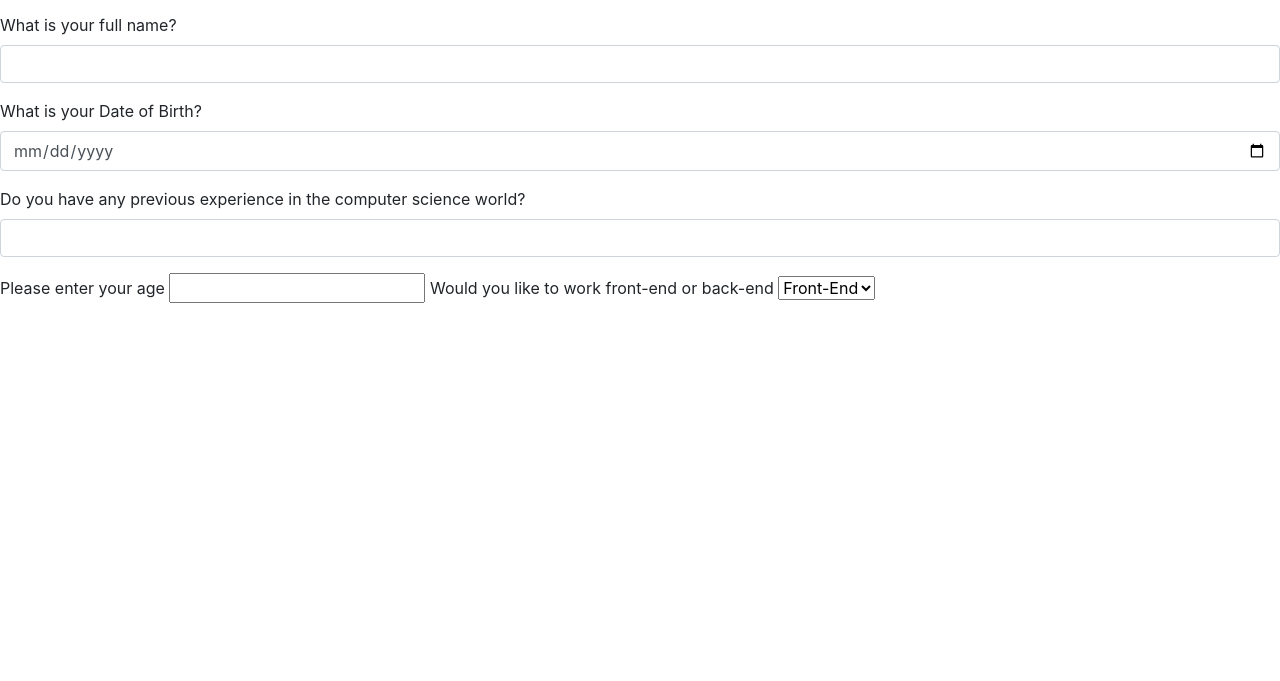
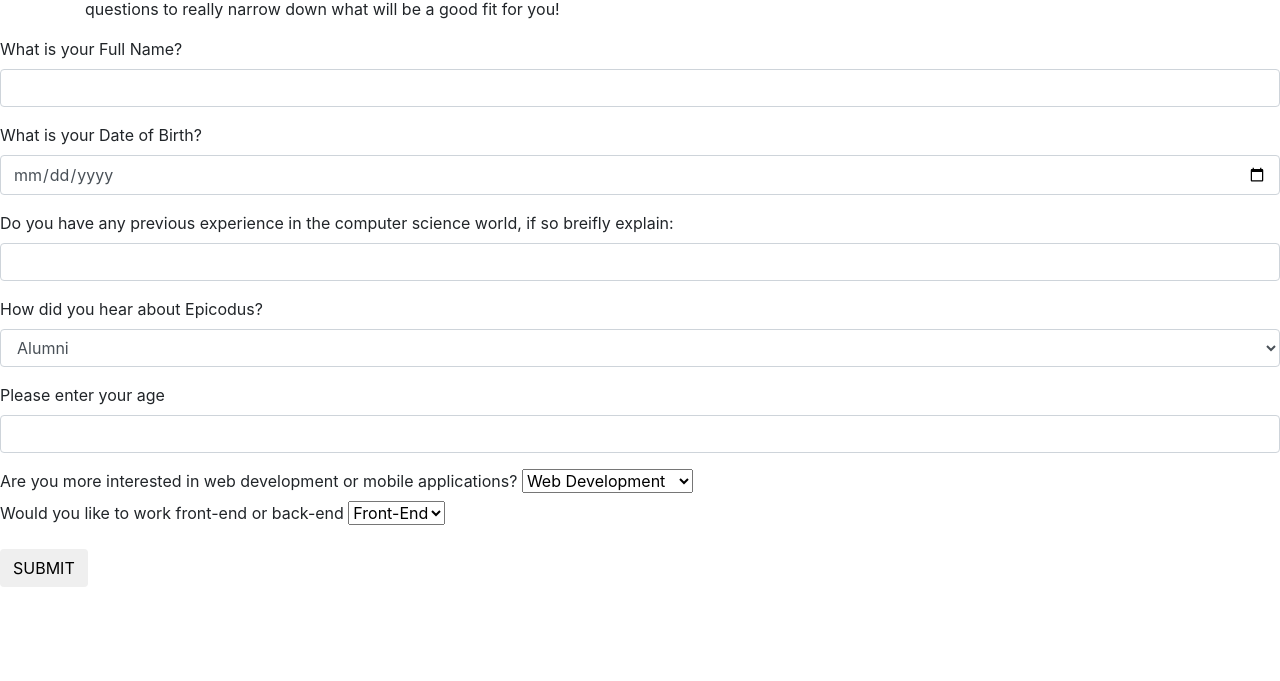
Before and after one commit to hamzilitary/Track-Suggester, a plain HTML site: page index.html in a window 1280 px wide. Shown: the part 119-800 px from the top of the page. Drawn offline with Linux system fonts and the light colour scheme; a script that the page names is missing.

Commit message:
add a more survey type questions and more option value and add a submit button

```diff
--- a/index.html
+++ b/index.html
@@ -10,12 +10,12 @@
   </head>
   <body>
     <div class="container">
-      <h1>Track Suggester</h1>
-        <p>To get a better understanding of the type of language is suited for you, we need to ask a you questions to really narrow down what will be a good fit for you!</p>
+      <h1> Epicodus Track Suggester</h1>
+        <p>Epicodus offers the the following tracks in Portland and Seattle;Ruby/Rails, PHP/Drupal, Java/Andriod, CSS/Design , C#/.NET. All tracks must complete Intro to programming and JavaScript. To get a better understanding of the type of language is suited for you, we need to ask a you questions to really narrow down what will be a good fit for you!</p>
     </div>
     <form id="add">
       <div class="form-group">
-        <label for="add1">What is your full name?</label>
+        <label for="add1">What is your Full Name?</label>
         <input id="add1" class="form-control" type="text">
       </div>
       <div class="form-group">
@@ -23,17 +23,42 @@
         <input id="born" class="form-control" type="date">
       </div>
       <div class="form-group">
-        <label for="add2">Do you have any previous experience in the computer science world?</label>
+        <label for="add2">Do you have any previous experience in the computer science world, if so breifly explain:</label>
         <input id="add2" class="form-control" type="text">
       </div>
-    <form id="track">
+      <div class="form-group">
+        <label for="add3">How did you hear about Epicodus?</label>
+        <select id="hear" class="form-control">
+          <option value="alumni">Alumni</option>
+          <option value="internet">Internet</option>
+          <option value="family">Family</option>
+          <option value="friend">Friend</option>
+          <option value="meetup">MeetUp</option>
+          <option value="staff">Staff</option>
+          <option value="work">Work</option>
+          <option value="other">Other</option>
+        </select>
+      </div>
+      <div class="form-group">
         <label for="age">Please enter your age</label>
-      <input id="age" type="text">
+        <input id="age" class="form-control" type="text">
+      </div>
+      <div class="form-group">
+        <label for="web">Are you more interested in web development or mobile applications?</label>
+        <select id="web">
+          <option value="webd">Web Development</option>
+          <option value="mobile">Mobile Applications<option>
+        </select>
+      <div class="form-group">
         <label for="end">Would you like to work front-end or back-end</label>
         <select id="end">
           <option value="front">Front-End</option>
           <option value="back">Back-End</option>
         </select>
+      </div>
+      <button type="submit" class="btn">SUBMIT</button>
+    </form>
+
 
 
   </body>
```
Lines whose indentation alone changed are shown as unchanged.
